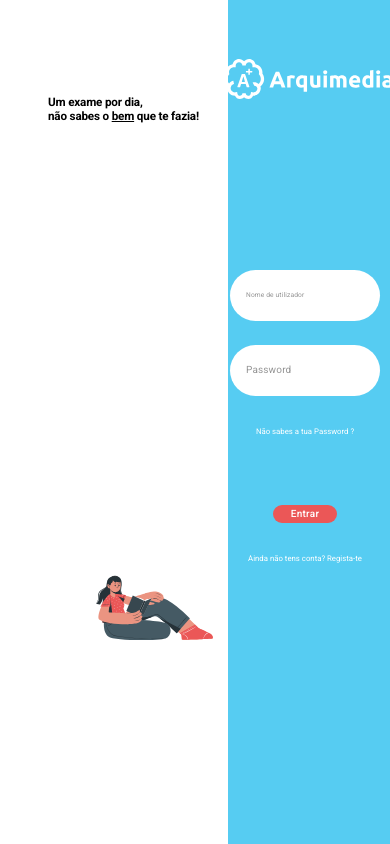
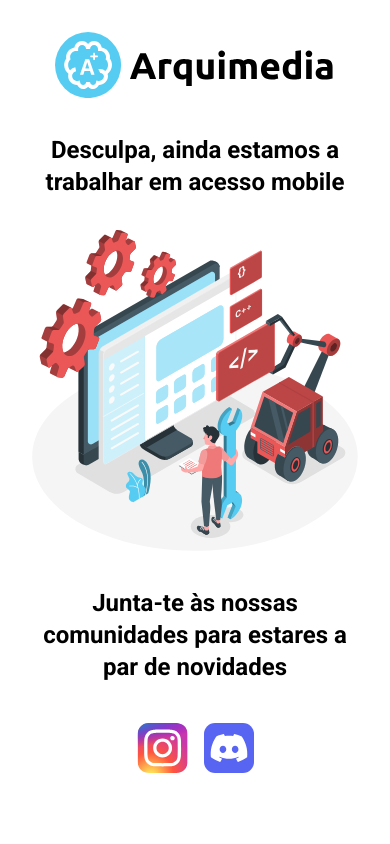
Before and after one commit to HackerSchool/Arquimedia, a React (Create React App) app in the folder frontend/: page /login in a window 390 px wide. Built offline with nearby package versions, Linux system fonts and the light colour scheme; no server answers.

Commit message:
Renable Mobile Warning Page Functionality

```diff
--- a/frontend/src/App.js
+++ b/frontend/src/App.js
@@ -26,10 +26,16 @@ import { UserContextProvider } from './context/UserContextProvider.js';
 import { SnackbarProvider } from 'notistack';
 import { SettingsPage } from './pages/SettingsPage.js';
 import { AboutUsPage } from './pages/AboutUsPage.js';
+import { MobileWarningPage } from './pages/MobileWarningPage.js';
+import useMediaQuery from '@mui/material/useMediaQuery';
 
 axios.defaults.headers.common['Authorization'] = localStorage.getItem('Authorization');
 
 function App() {
+	const matches = useMediaQuery('(max-width:1000px)');
+
+	if (matches) return <MobileWarningPage />;
+
 	return (
 		<UserContextProvider>
 			<StyledEngineProvider injectFirst>
--- a/frontend/src/pages/ExamPage.js
+++ b/frontend/src/pages/ExamPage.js
@@ -102,7 +102,7 @@ const ExamPage = (props) => {
 	return (
 		<Grid container direction='row' justifyContent='center' alignItems='center'>
 			{' '}
-			<Grid container direction='row' justifyContent='center' alignItems='center' xs={10}>
+			<Grid container direction='row' justifyContent='center' alignItems='center' xs={9}>
 				<Grid className={classes.container}>
 					<Grid item xs={12}>
 						<CustomizedSteppers
```
